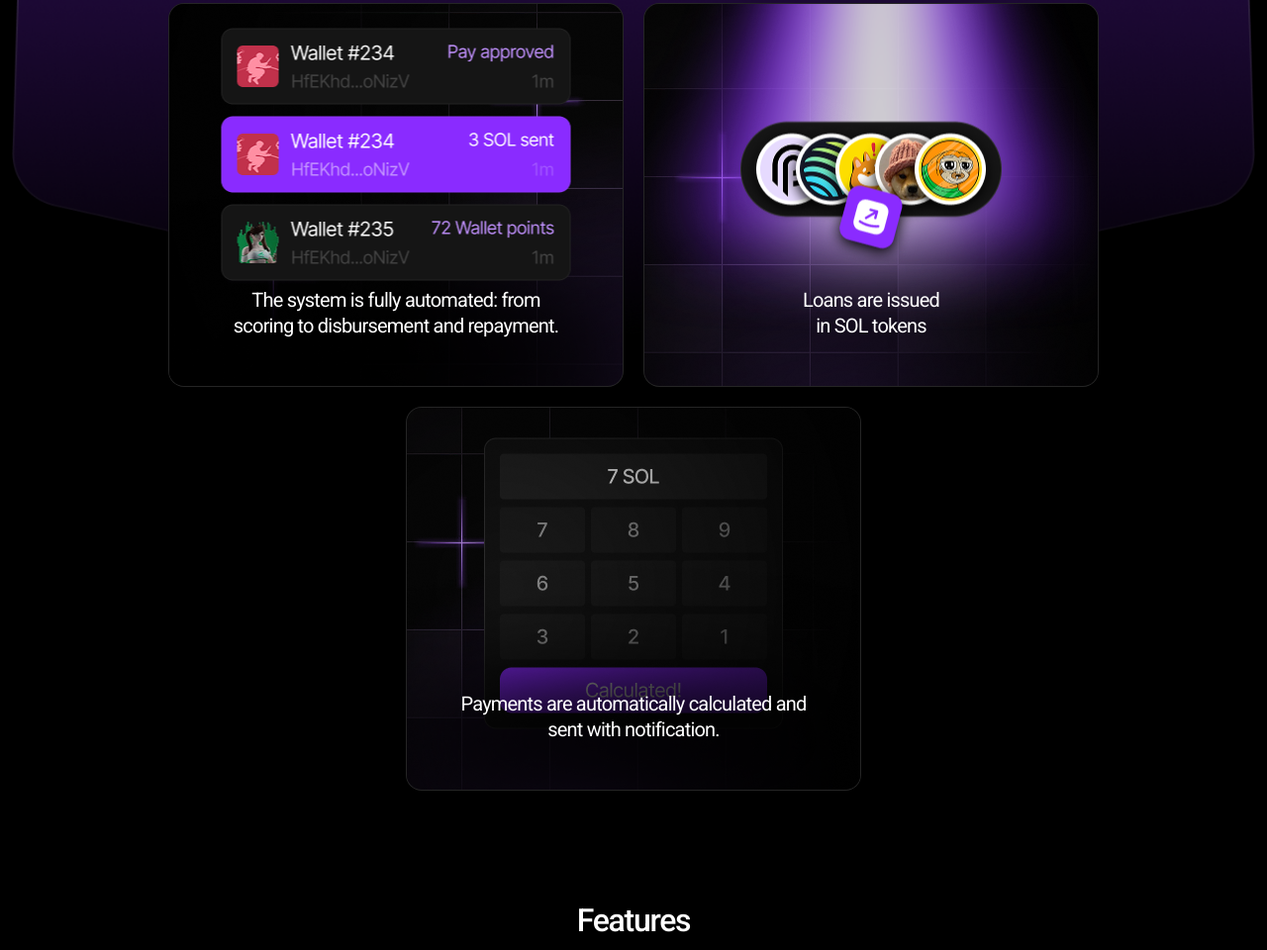
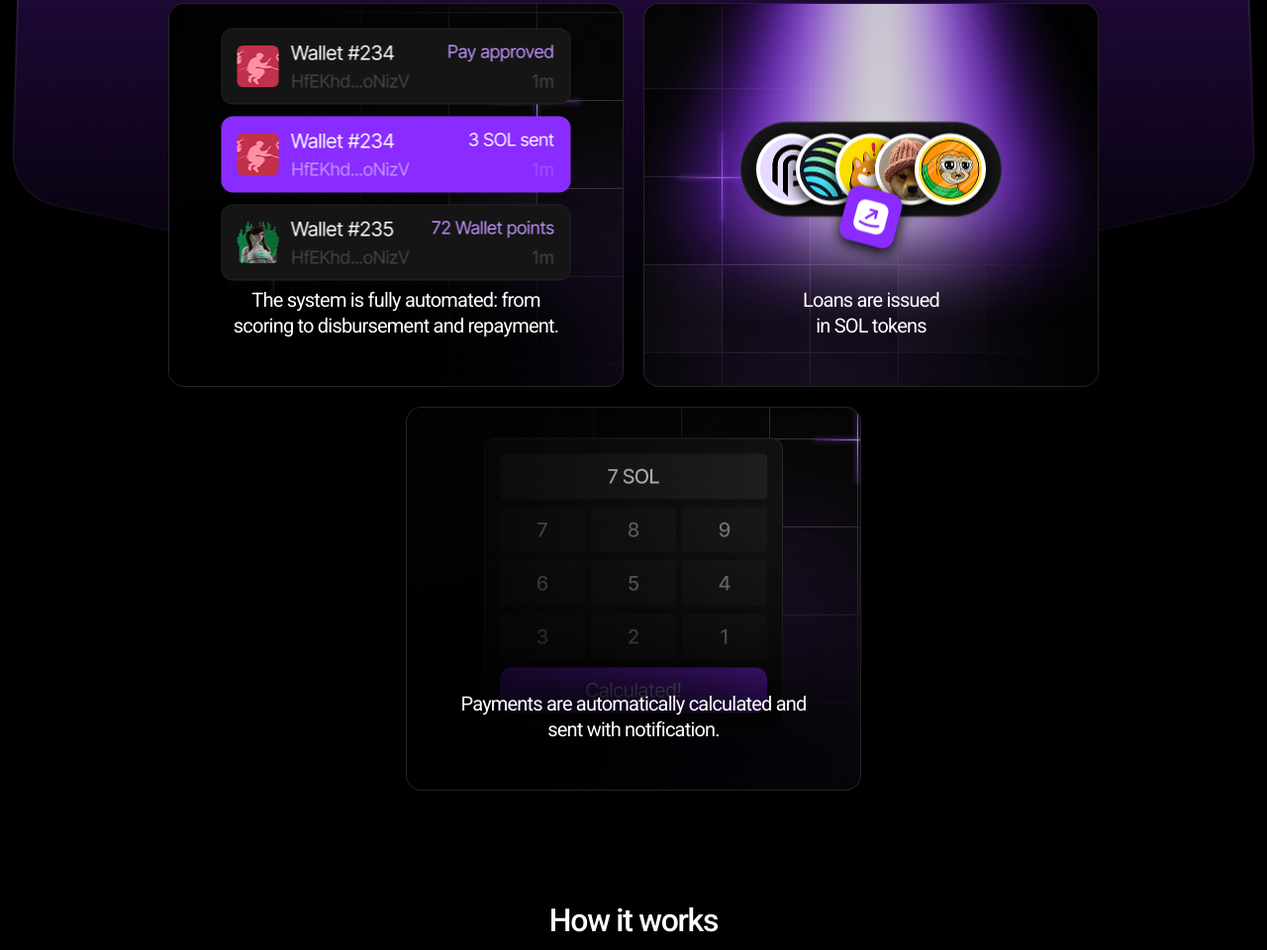
Before and after one commit to QuantiumCodeV/finsa, a website: page index.html in a window 1280 px wide. Shown: the part 1464-2424 px from the top of the page at 99% size. Drawn offline with Linux system fonts and the light colour scheme.

Commit message:
Окончательно доделал блок Features

```diff
--- a/index.html
+++ b/index.html
@@ -224,7 +224,7 @@
           src="./assets/video/video.mp4"></video>
       </div>
     </section>
-    <section id="video" class="flex flex-col mt-13 items-center justify-center gap-8 pb-15.5">
+    <section id="features" class="flex flex-col mt-13 items-center justify-center gap-8 pb-15.5">
       <span class="text-[32px] text-white tracking-[-0.04em] leading-[110%] font-medium">
         Features
       </span>
@@ -299,12 +299,14 @@
 
         <div
           class="flex relative px-13.5 pb-12 pt-71.5 overflow-hidden bg-gray-07 rounded-[16px] border border-white/12 max-w-[460px] z-0">
-          <img src="./assets/img/grid.png" class="absolute w-[978px] max-w-[978px] left-[-85%] top-[-80%] -z-30" alt="" />
-
-          <img src="./assets/img/light.png" class="absolute w-[978px] max-w-[978px] left-[-85%] top-[-80%] -z-10" alt="" />
+          <img src="./assets/img/grid.png" class="absolute w-[978px] max-w-[978px] left-[-17%] top-[-107%] transform-[rotateY(180deg)] -z-30"
+            alt="" />
+          <img src="./assets/img/light.png" class="absolute w-[978px] max-w-[978px] left-[-17%] top-[-107%] transform-[rotateY(180deg)] -z-10"
+            alt="" />
           <img src="./assets/img/features2_shadow.png"
             class="absolute bottom-[-35%] left-[50%] transform-[translate(-50%)] -z-10 w-[735px] max-w-[735px] " alt="">
-          <img src="./assets/img/features5.png" class="absolute top-[30px] left-[50%] transform-[translate(-50%)] -z-20 " alt="" />
+          <img src="./assets/img/features5.png"
+            class="absolute top-[30px] left-[50%] transform-[translate(-50%)] -z-20 " alt="" />
           <span class="text-white text-xl font-normal font-inter text-center leading-[130%] tracking-[-0.04em]">
             Payments are automatically calculated
             and sent with notification.
@@ -313,9 +315,9 @@
       </div>
     </section>
 
-    <section id="video" class="flex flex-col mt-13 items-center justify-center gap-8 ">
+    <section id="howItWorks" class="flex flex-col mt-13 items-center justify-center gap-8 ">
       <span class="text-[32px] text-white tracking-[-0.04em] leading-[110%] font-medium">
-        Features
+        How it works
       </span>
     </section>
   </div>
```
Also changed, not shown: assets/css/style.css.
